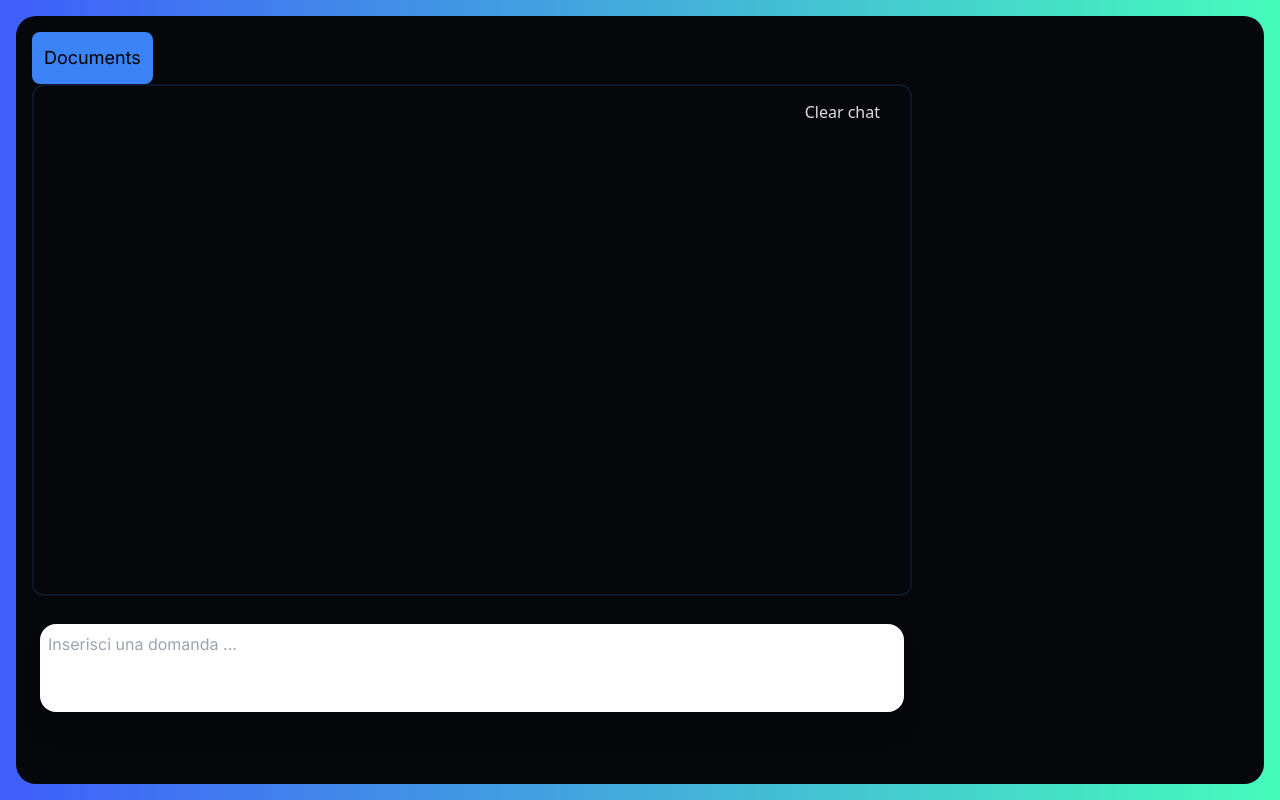
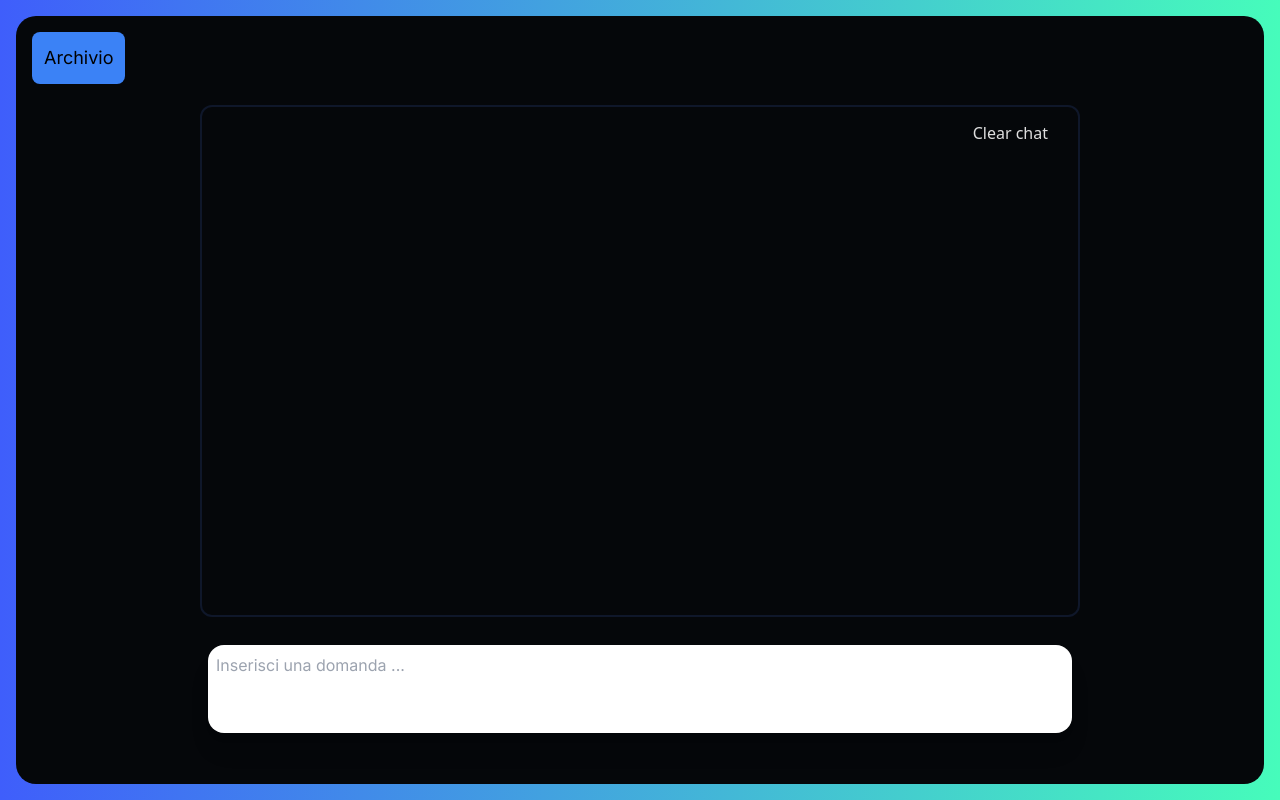
Before and after one commit to CodingCowboys10/kmai, a Next.js app in the folder 2-RTB/poc/: page /chat in a window 1280 px wide. Built offline with nearby package versions, Linux system fonts and the light colour scheme.

Commit message:
Start Working with Chat Page - ChatBot Components ha bisogno di un refactor completo

```diff
--- a/2-RTB/poc/src/app/chat/chat_components/chatbot.tsx
+++ b/2-RTB/poc/src/app/chat/chat_components/chatbot.tsx
@@ -50,9 +50,8 @@ function Chatbot (){
 
 
     return(
-        <div className="flex flex-row h-max ">
 
-            <div className="flex flex-col w-max">
+            <div className="flex flex-col content-end align-bottom  mx-auto my-auto">
 
                 <div className="relative">
                     <ChatBody list={listElementChat} clearChat={clearChat}></ChatBody>
@@ -61,8 +60,6 @@ function Chatbot (){
                 <TextInputComponent Request={Request}/>
 
             </div>
-
-        </div>
     );
 }
 
--- a/2-RTB/poc/src/app/chat/page.tsx
+++ b/2-RTB/poc/src/app/chat/page.tsx
@@ -3,15 +3,15 @@ import Chatbot from "./chat_components/chatbot";
 
 export default function Page() {
   return (
-      <main id="root">
+      <main className="w-full">
           <Link className="w-fit bg-blue-500 text-lg rounded-lg p-3 text-black
           hover:scale-105 hover:shadow-2xl animation duration-300 ease-out hover:ease-in " href="/documents">
               <button className="text-left">
-                  Documents
+                  Archivio
               </button>
           </Link>
 
-    <Chatbot/>
+          <Chatbot/>
       </main>
   )
 }
```
